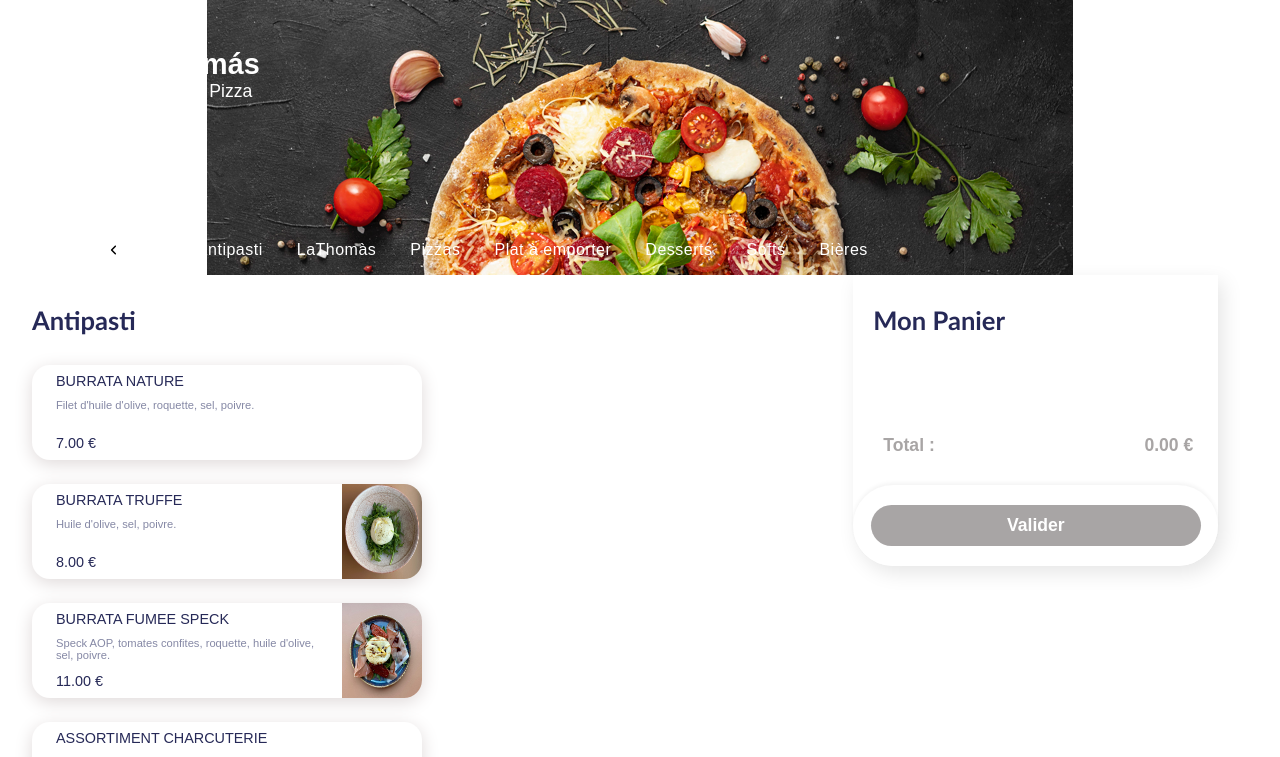
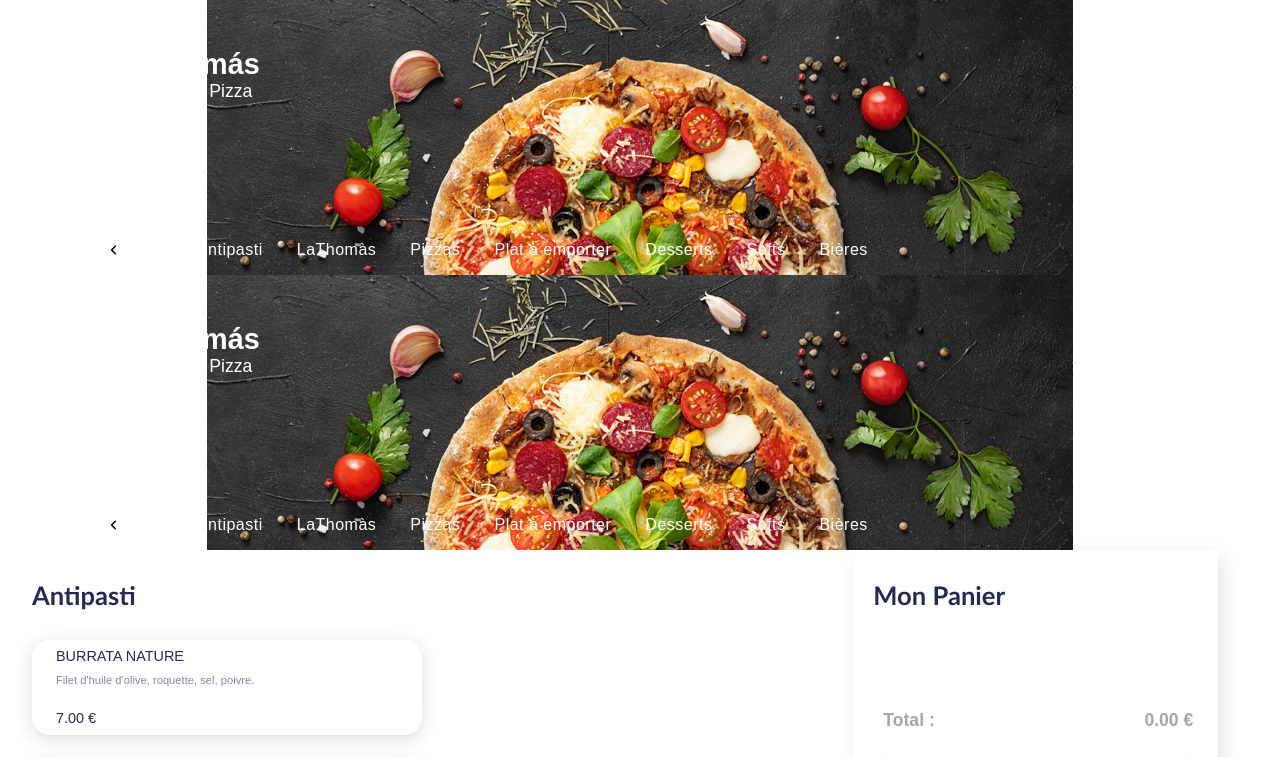
Before and after one commit to lcsaloonn/commande-en-ligne, a React (Create React App) app: page / in a window 1280 px wide. Shown: the top 757 px of the page. Built offline with nearby package versions, Linux system fonts and the light colour scheme.

Commit message:
improvement & placment new nav

```diff
--- a/src/components/base/list-product/listProduct.component.tsx
+++ b/src/components/base/list-product/listProduct.component.tsx
@@ -12,7 +12,7 @@ export function ListProductComponent({
 }) {
   if (productList.length) {
     return (
-      <div className="list-product" id={title}>
+      <div className="list-product" id={title.toLocaleLowerCase()}>
         <div className="list-product-title">{title}</div>
         <div className="list-product-container grid grid-cols-12 gap-y-6 gap-x-3">
           {productList.map((item: IProduct, id: number) => (
--- a/src/views/main.view.tsx
+++ b/src/views/main.view.tsx
@@ -3,6 +3,7 @@ import {
   CartModalComponent,
   ListProductComponent,
   ModalContentCartComponent,
+  NavBarComponent,
 } from "components/base/zindex";
 import { useAppSelector } from "states/hoocks";
 import { IProductCategory } from "types/product-category/product-category.interface";
@@ -27,6 +28,8 @@ export function MainView() {
   }
 
   return (
+    <>
+      <NavBarComponent />
       <div className="main main-container">
         <div className="main-view-body grid grid-cols-12 gap-4">
           <div className="main-view-body-products col-span-12 md:col-span-7 xl:col-span-8">
@@ -50,5 +53,6 @@ export function MainView() {
           </div>
         </div>
       </div>
+    </>
   );
 }
```
Lines whose indentation alone changed are shown as unchanged.
